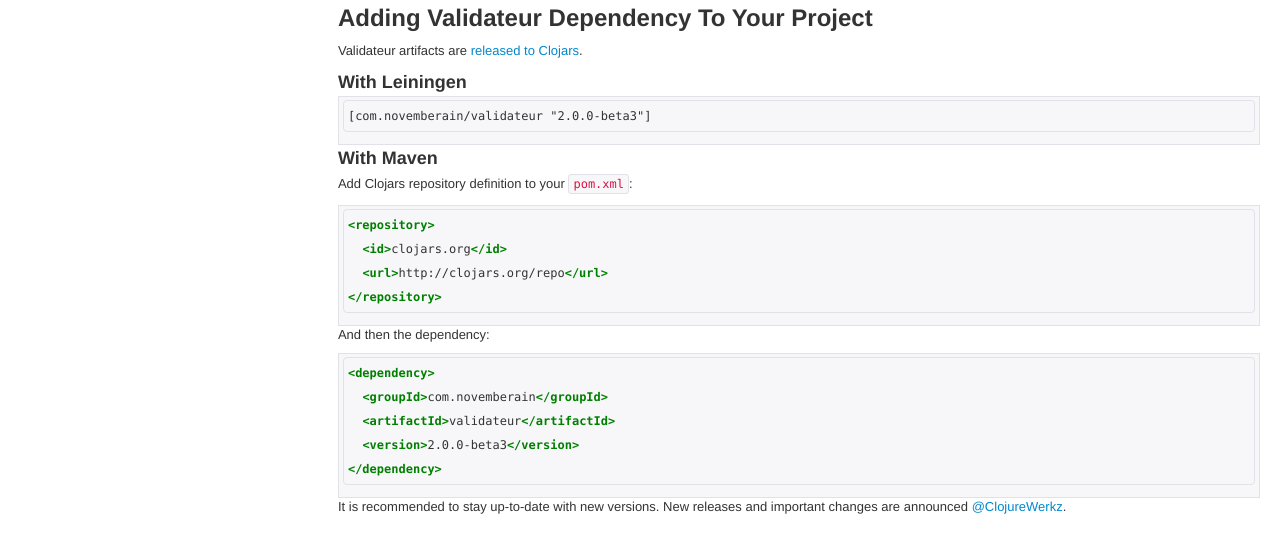
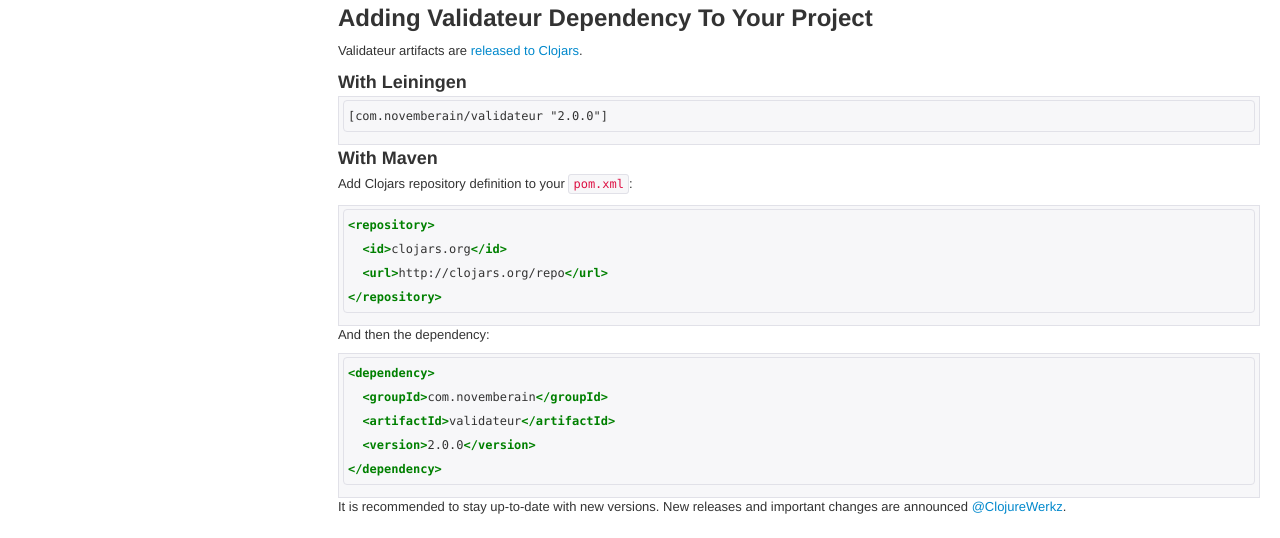
Before and after one commit to clojurewerkz/validateur.docs, a Jekyll site: the page built from articles/getting_started.md, in a window 1280 px wide. Shown: the part 571-1109 px from the top of the page. Built offline with Jekyll 4.4.1, drawn with Linux system fonts in a browser that asks for light colours; some web fonts are replaced; Markdown is read by kramdown in place of the engine named in the settings.

Commit message:
2.0.0 is out

````diff
--- a/articles/getting_started.md
+++ b/articles/getting_started.md
@@ -42,7 +42,7 @@
 
 ### With Leiningen
 
-    [com.novemberain/validateur "2.0.0-beta3"]
+    [com.novemberain/validateur "2.0.0"]
 
 ### With Maven
 
@@ -61,7 +61,7 @@
 <dependency>
   <groupId>com.novemberain</groupId>
   <artifactId>validateur</artifactId>
-  <version>2.0.0-beta3</version>
+  <version>2.0.0</version>
 </dependency>
 ```
 
````
